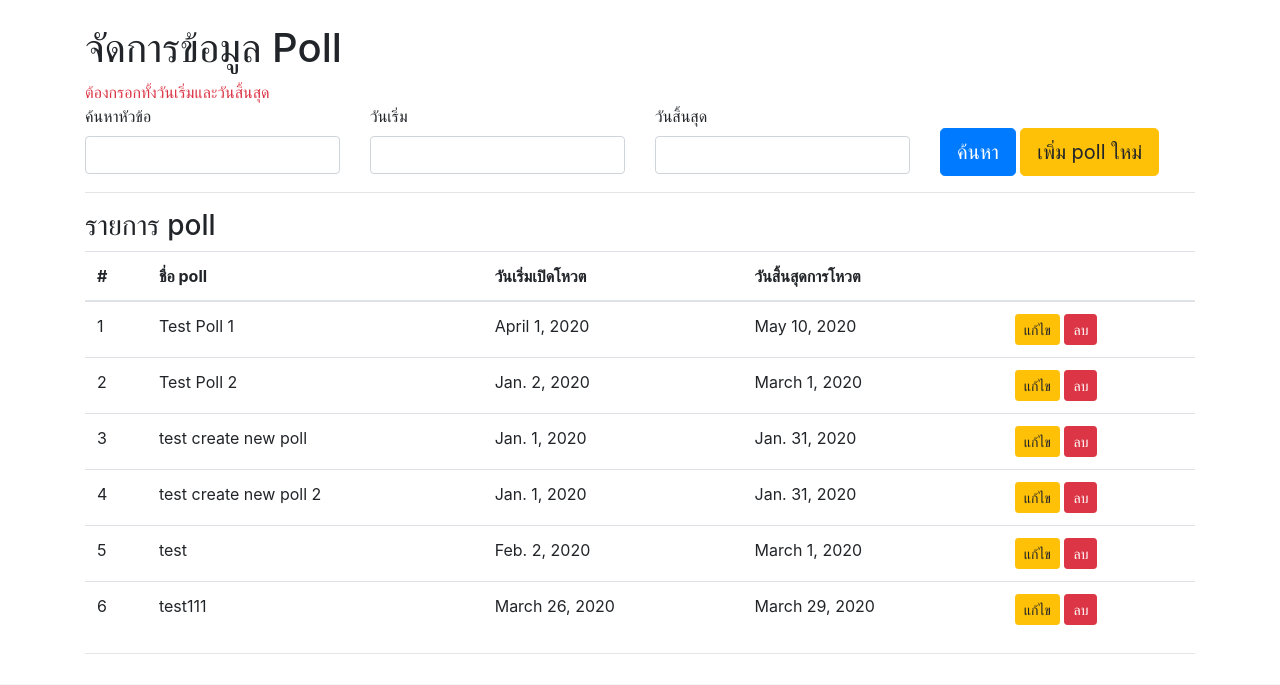
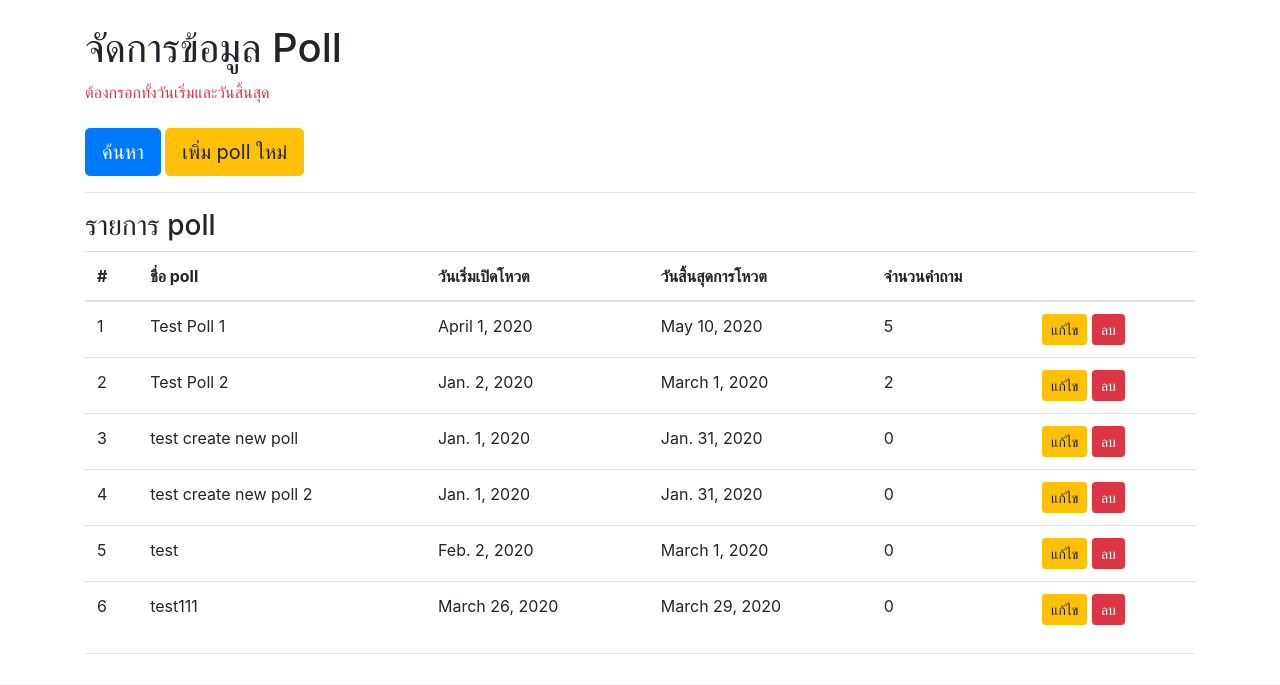
Before and after one commit to Peechanok/forclips, a Django app: page /polls/manage/ in a window 1280 px wide. Shown: the part 56-741 px from the top of the page. Run offline with Django 3.2, Linux system fonts and the light colour scheme; a user stored in the database is signed in; data comes from the database, SQL or seed files in the repository; some libraries are stand-ins or nearby versions.

Commit message:
Key for WEEK 11 exercise 7

```diff
--- a/polls/templates/polls/manage.html
+++ b/polls/templates/polls/manage.html
@@ -35,6 +35,7 @@
             <th scope="col">ชื่อ poll</th>
             <th scope="col">วันเริ่มเปิดโหวต</th>
             <th scope="col">วันสิ้นสุดการโหวต</th>
+            <th scope="col">จำนวนคำถาม</th>
             <th scope="col"></th>
         </tr>
     </thead>
@@ -45,6 +46,7 @@
             <td>{{poll.title}}</td>
             <td>{{poll.start_date}}</td>
             <td>{{poll.end_date}}</td>
+            <td>{{poll.question_count}}</td>
             <td>
                 <a href="{% url 'poll_update' poll.id %}"><div class="btn btn-sm btn-warning">แก้ไข</div></a>
                 <a href="{% url 'poll_delete' poll.id %}"><div class="btn btn-sm btn-danger">ลบ</div></a>
--- a/polls/views.py
+++ b/polls/views.py
@@ -178,8 +178,10 @@ def manage(request):
     else:
         polls = Poll.objects.filter(del_flag=False)
 
+    polls = polls.annotate(question_count=Count('question'))
+
     return render(request, 'polls/manage.html', context={
-        'form': form,
+        'search_form': form,
         'polls': polls,
         'error': error
     })
```
